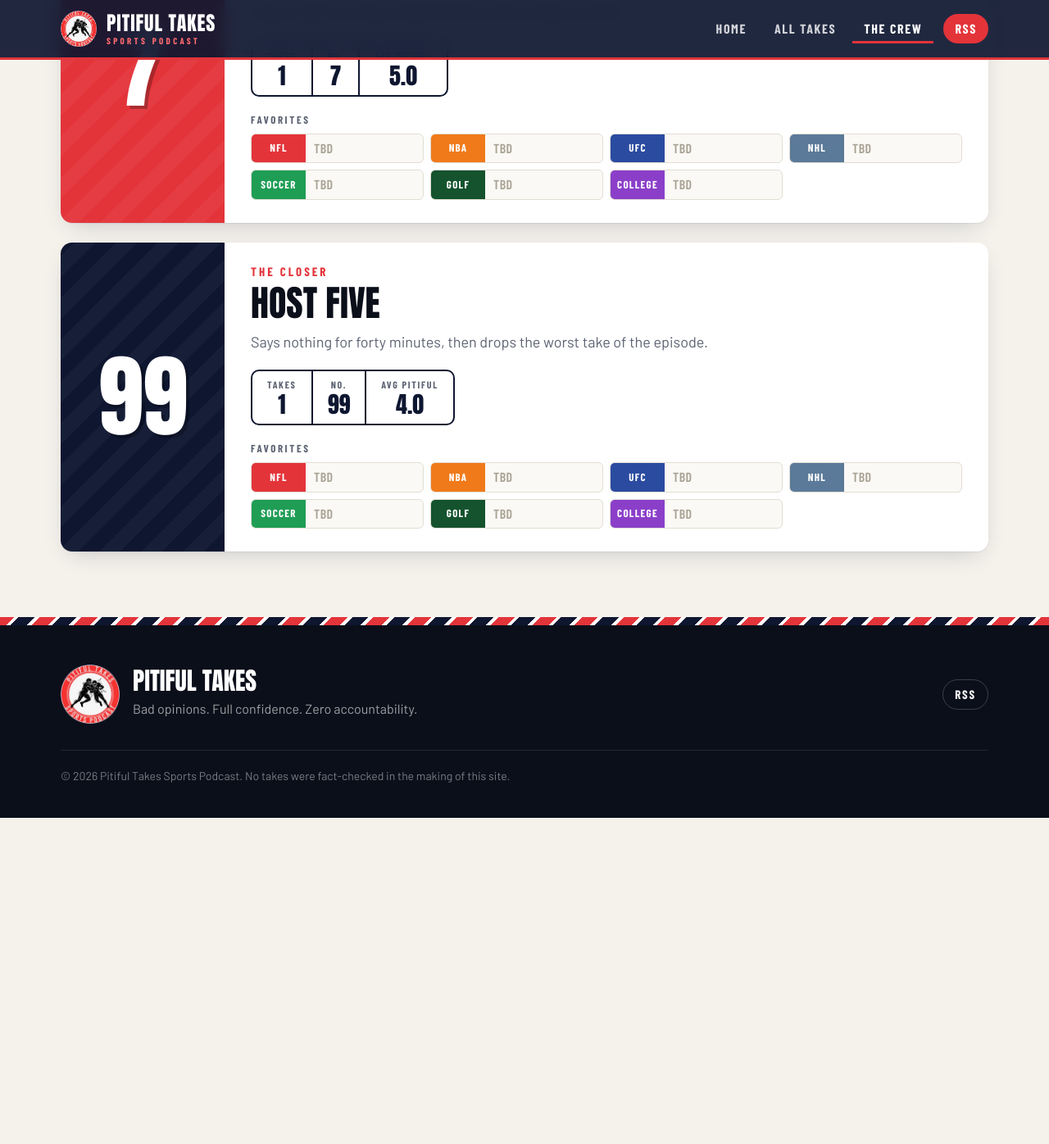
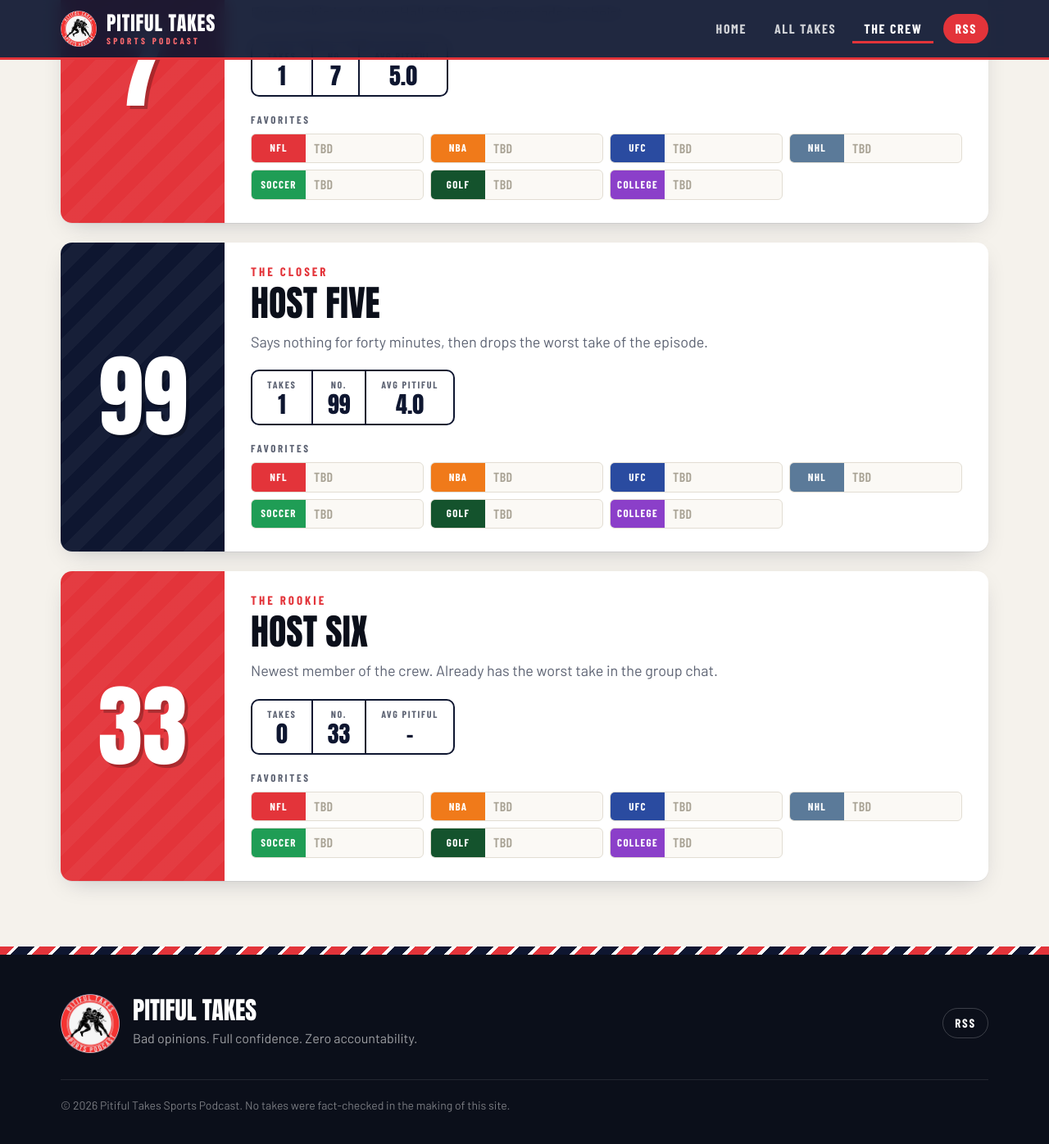
Before and after one commit to nikigogonis2009/pitifultakespod, a Jekyll site: the page built from crew.html, in a window 1280 px wide and 1400 px high, scrolled down 1708 px. Shown: the top 1396 px of the window at 82% size. Built offline with Jekyll 4.4.1, drawn with Linux system fonts in a browser that asks for light colours; some web fonts are replaced; before the commit the page ends 2706 px from its top, so only the background shows below that.

Commit message:
Add a sixth crew member
Co-Authored-By: Claude Opus 5.5 <noreply@anthropic.com>
Claude-Session: https://claude.ai/code/session_017t8wW6UK9gu7zmS2k2VJLV

```diff
--- a/_data/crew.yml
+++ b/_data/crew.yml
@@ -72,3 +72,17 @@
     soccer: ""
     golf: ""
     college: ""
+- id: host6
+  name: Host Six
+  role: The Rookie
+  number: 33
+  bio: Newest member of the crew. Already has the worst take in the group chat.
+  photo: ""
+  favorites:          # favorite team (or fighter, for UFC) per sport; leave "" to show TBD
+    nfl: ""
+    nba: ""
+    ufc: ""
+    nhl: ""
+    soccer: ""
+    golf: ""
+    college: ""
--- a/assets/css/style.css
+++ b/assets/css/style.css
@@ -280,7 +280,7 @@ button { font: inherit; cursor: pointer; }
 .sport-tile:hover .sport-count { color: #fff; }
 
 /* ---------- Crew strip (jerseys) ---------- */
-.crew-strip { display: grid; grid-template-columns: repeat(5, 1fr); gap: 16px; }
+.crew-strip { display: grid; grid-template-columns: repeat(6, 1fr); gap: 16px; }
 @media (max-width: 960px) { .crew-strip { grid-template-columns: repeat(3, 1fr); } }
 @media (max-width: 560px) { .crew-strip { grid-template-columns: repeat(2, 1fr); } }
 .jersey {
--- a/index.html
+++ b/index.html
@@ -73,7 +73,7 @@ body_class: home
 <section class="section">
   <div class="wrap">
     <div class="section-head">
-      <h2 class="section-title">The Starting Five</h2>
+      <h2 class="section-title">The Starting Six</h2>
       <a class="section-more" href="{{ '/crew/' | relative_url }}">Full roster →</a>
     </div>
     <div class="crew-strip">
```
